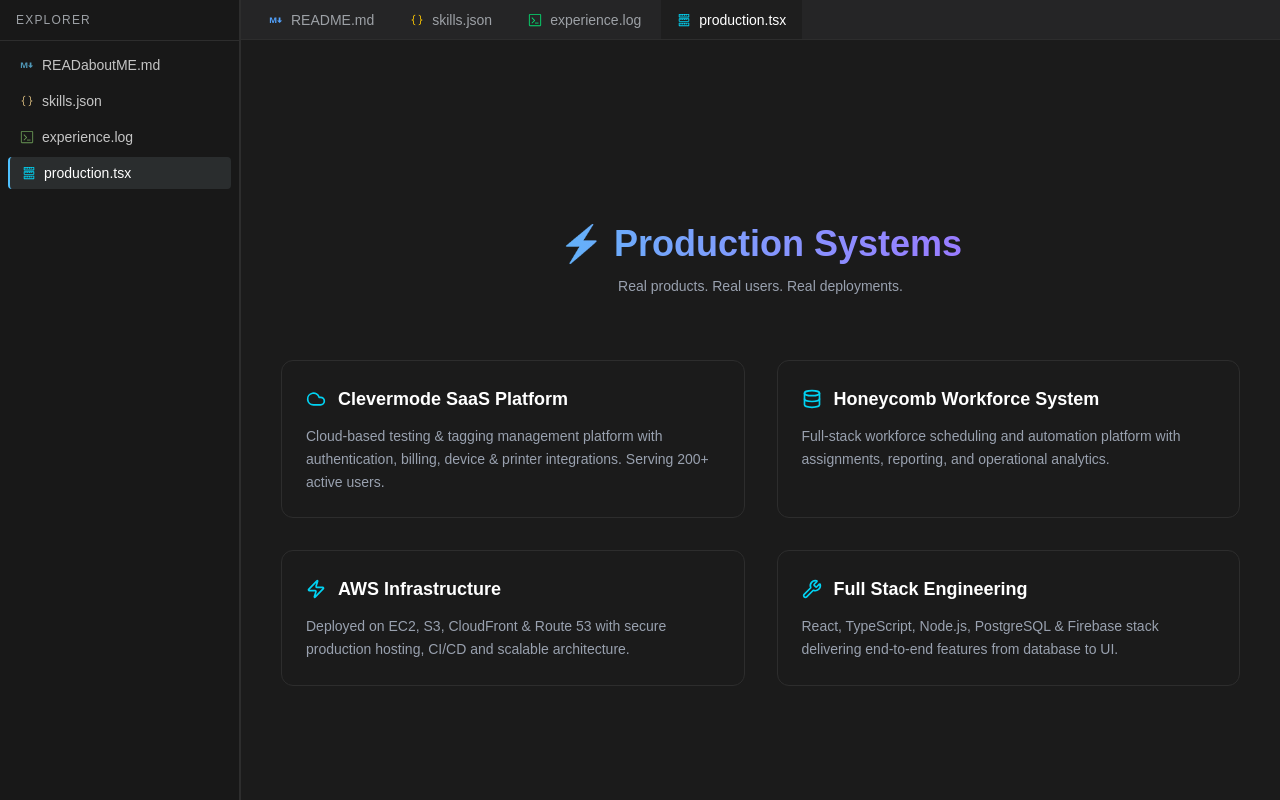
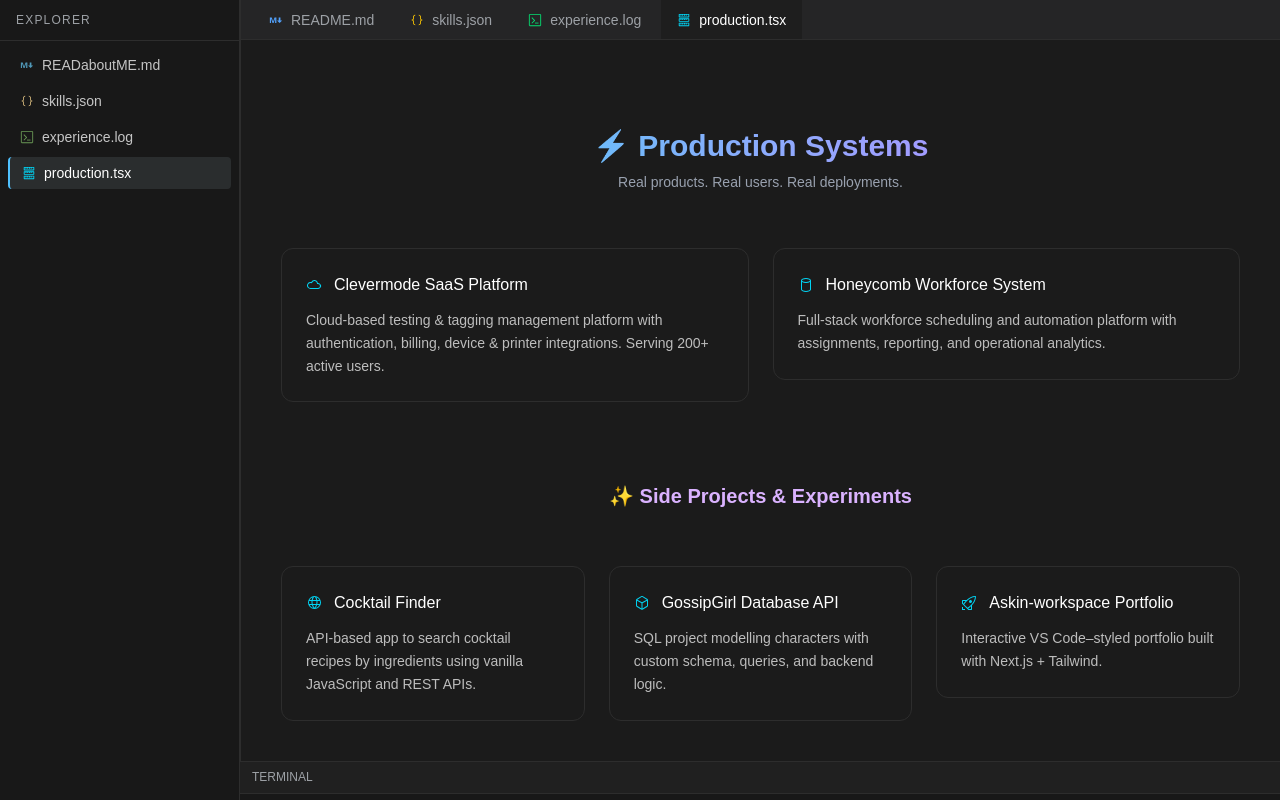
Before and after one commit to wild-butterfly/askin-workspace, a Next.js app: page /production in a window 1280 px wide. Shown: the top 800 px of the page. Built offline with nearby package versions, Linux system fonts and the light colour scheme.

Commit message:
refactor: clean portfolio structure (README overview, skills.json, experience.log separation)

```diff
--- a/src/components/sections/ProductionSystems.tsx
+++ b/src/components/sections/ProductionSystems.tsx
@@ -1,92 +1,119 @@
 "use client";
 
-import { Wrench, Cloud, Database, Zap } from "lucide-react";
+import {
+  VscCloud,
+  VscDatabase,
+  VscServer,
+  VscTools,
+  VscGlobe,
+  VscSymbolMethod,
+  VscRocket,
+} from "react-icons/vsc";
+
+function Card({
+  icon,
+  title,
+  desc,
+  link,
+}: {
+  icon: React.ReactNode;
+  title: string;
+  desc: string;
+  link?: string;
+}) {
+  const content = (
+    <div
+      className="
+        p-6
+        rounded-xl
+        border border-[#2d2d2d]
+        bg-[#1b1b1b]
+        hover:bg-[#222]
+        transition
+        cursor-pointer
+      "
+    >
+      <div className="flex items-center gap-3 mb-3 text-cyan-400">
+        {icon}
+        <h3 className="text-white font-medium">{title}</h3>
+      </div>
+
+      <p className="text-sm text-[#bdbdbd] leading-relaxed">{desc}</p>
+    </div>
+  );
+
+  if (!link) return content;
+
+  return (
+    <a
+      href={link}
+      target="_blank"
+      rel="noopener noreferrer"
+      className="block no-underline"
+    >
+      {content}
+    </a>
+  );
+}
 
 export default function ProductionSystems() {
   return (
-    <section className="py-24">
-      {/* TITLE */}
-      <div className="text-center mb-16">
-        <h2
-          className="
-            text-4xl font-bold
-            bg-linear-to-r from-cyan-400 to-purple-500
-            bg-clip-text text-transparent
-          "
-        >
+    <section className="space-y-14">
+      {/* ================= PRODUCTION ================= */}
+      <div className="text-center space-y-2">
+        <h2 className="text-3xl font-semibold text-transparent bg-gradient-to-r from-cyan-400 to-purple-400 bg-clip-text">
           ⚡ Production Systems
         </h2>
-
-        <p className="text-gray-400 mt-3 text-sm">
+        <p className="text-sm text-gray-400">
           Real products. Real users. Real deployments.
         </p>
       </div>
 
-      {/* GRID */}
-      <div className="grid md:grid-cols-2 gap-8">
-        <ProjectCard
-          icon={<Cloud size={20} />}
+      <div className="grid md:grid-cols-2 gap-6">
+        <Card
+          icon={<VscCloud />}
           title="Clevermode SaaS Platform"
           desc="Cloud-based testing & tagging management platform with authentication, billing, device & printer integrations. Serving 200+ active users."
+          link="https://www.clevermode.com.au/"
         />
 
-        <ProjectCard
-          icon={<Database size={20} />}
+        <Card
+          icon={<VscDatabase />}
           title="Honeycomb Workforce System"
           desc="Full-stack workforce scheduling and automation platform with assignments, reporting, and operational analytics."
+          link="https://github.com/wild-butterfly/honeycomb-dev-real"
+        />
+      </div>
+
+      {/* ================= MINI BUILDS ================= */}
+      <div className="text-center space-y-2 pt-6">
+        <h3 className="text-xl font-semibold text-purple-300">
+          ✨ Side Projects & Experiments
+        </h3>
+      </div>
+
+      <div className="grid md:grid-cols-3 gap-6">
+        <Card
+          icon={<VscGlobe />}
+          title="Cocktail Finder"
+          desc="API-based app to search cocktail recipes by ingredients using vanilla JavaScript and REST APIs."
+          link="https://github.com/wild-butterfly/cocktailfinder"
         />
 
-        <ProjectCard
-          icon={<Zap size={20} />}
-          title="AWS Infrastructure"
-          desc="Deployed on EC2, S3, CloudFront & Route 53 with secure production hosting, CI/CD and scalable architecture."
+        <Card
+          icon={<VscSymbolMethod />}
+          title="GossipGirl Database API"
+          desc="SQL project modelling characters with custom schema, queries, and backend logic."
+          link="https://github.com/wild-butterfly/gossipgirlAPI"
         />
 
-        <ProjectCard
-          icon={<Wrench size={20} />}
-          title="Full Stack Engineering"
-          desc="React, TypeScript, Node.js, PostgreSQL & Firebase stack delivering end-to-end features from database to UI."
+        <Card
+          icon={<VscRocket />}
+          title="Askin-workspace  Portfolio"
+          desc="Interactive VS Code–styled portfolio built with Next.js + Tailwind."
+          link="https://github.com/wild-butterfly/askin-workspace"
         />
       </div>
     </section>
   );
 }
-
-/* ========================= */
-/*  CARD COMPONENT */
-/* ========================= */
-
-function ProjectCard({
-  icon,
-  title,
-  desc,
-}: {
-  icon: React.ReactNode;
-  title: string;
-  desc: string;
-}) {
-  return (
-    <div
-      className="
-        group
-        p-6
-        rounded-xl
-        bg-[#1b1b1b]
-        border border-[#2d2d2d]
-
-        transition-all duration-300
-
-        hover:border-cyan-400/40
-        hover:shadow-[0_0_30px_rgba(34,211,238,0.15)]
-        hover:-translate-y-1
-      "
-    >
-      <div className="flex items-center gap-3 mb-3 text-cyan-400">
-        {icon}
-        <h3 className="text-lg font-semibold text-white">{title}</h3>
-      </div>
-
-      <p className="text-sm text-gray-400 leading-relaxed">{desc}</p>
-    </div>
-  );
-}
--- a/src/content/READaboutME.md
+++ b/src/content/READaboutME.md
@@ -1,64 +1,32 @@
-# Aşkın Fear
+# Aşkın Yağmur Fear
 
-> Full Stack Developer building production SaaS products
-> React • Next.js • Node • PostgreSQL • AWS
+> Full Stack Developer building **production-grade SaaS platforms**
+> React • Next.js • Node • PostgreSQL • AWS • Stripe
 
 ---
 
 ## 🧠 About
 
-Mechanical engineer turned software engineer.
-I focus on **real-world tools**, not tutorials.
+Mechanical engineer turned software engineer focused on building
+real-world systems that solve operational problems — not tutorials.
 
-Currently building:
+Currently shipping:
 
-- Clevermode SaaS
-- Honeycomb scheduling platform
-- Custom PAT testing hardware
+- ⚡ Clevermode (live SaaS)
+- 🐝 Honeycomb (workforce scheduling)
+- ☁️ Cloud infrastructure on AWS
 
 ---
 
-## ⚙️ Tech Stack
+## 🎓 Education
 
-### Frontend
-
-- React
-- Next.js
-- TypeScript
-- Tailwind
-
-### Backend
-
-- Node.js
-- Express
-- PostgreSQL
-- Firebase
-
-### DevOps
-
-- AWS EC2
-- CloudFront
-- Nginx
-- Docker
-
----
-
-## 📈 Experience
-
-### 2025–Now — Full Stack Developer
-
-Building & shipping Clevermode SaaS
-Serving 200+ active users
-
-### 2023–2025 — Electrical Test Technician
-
-AS/NZS 3760 compliance testing
-
-### 2016–2020 — Mechanical Engineering
+Diploma of Information Technology (Web Development) — Laneway Education _(In Progress)_
+Bachelor of Mechanical Engineering — Süleyman Demirel University
 
 ---
 
 ## 🚀 Status
 
 Shipping real products.
+Solving real business problems.
 Not tutorials.
--- a/src/content/skills.json
+++ b/src/content/skills.json
@@ -1,7 +1,46 @@
 {
-  "frontend": ["React", "Next.js", "TypeScript", "Tailwind"],
-  "backend": ["Node.js", "Express", "REST APIs"],
-  "database": ["PostgreSQL", "Firebase"],
-  "cloud": ["AWS EC2", "S3", "CloudFront"],
-  "tools": ["Git", "VS Code", "Postman"]
+  "frontend": [
+    "React",
+    "Next.js",
+    "TypeScript",
+    "JavaScript (ES6+)",
+    "TailwindCSS",
+    "Responsive Design",
+    "SEO optimisation"
+  ],
+  "backend": [
+    "Node.js",
+    "Express",
+    "REST APIs",
+    "Authentication (JWT/Firebase)",
+    "Role-based Access Control",
+    "Stripe Payments Integration"
+  ],
+  "database": [
+    "PostgreSQL",
+    "Firebase Firestore",
+    "MongoDB",
+    "MySQL"
+  ],
+  "cloud": [
+    "AWS EC2",
+    "S3",
+    "CloudFront",
+    "Route 53",
+    "Linux server deployment",
+    "CI/CD pipelines"
+  ],
+  "tools": [
+    "Git",
+    "GitHub",
+    "VS Code",
+    "Postman",
+    "Figma"
+  ],
+  "architecture": [
+    "SaaS architecture",
+    "Performance optimisation",
+    "Scalable systems design",
+    "End-to-end feature delivery"
+  ]
 }
```
Also changed, not shown: 1 other file (tests, documents, lock files or other folders).
